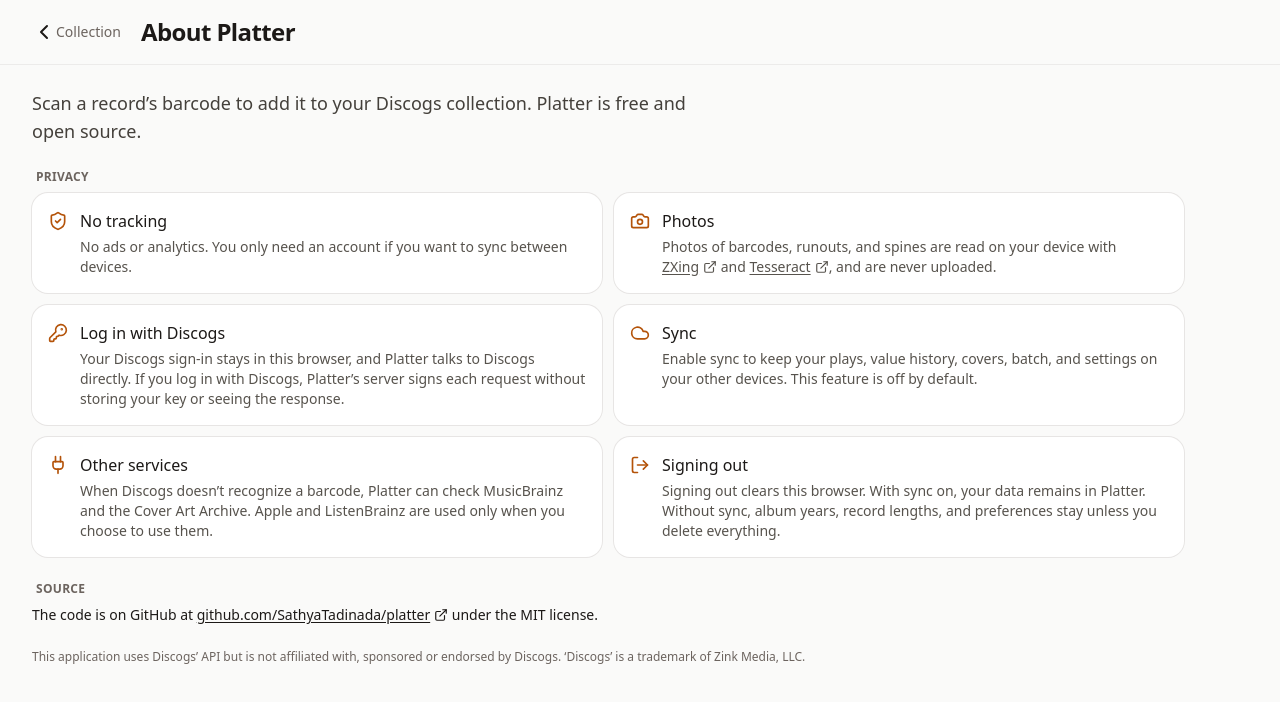
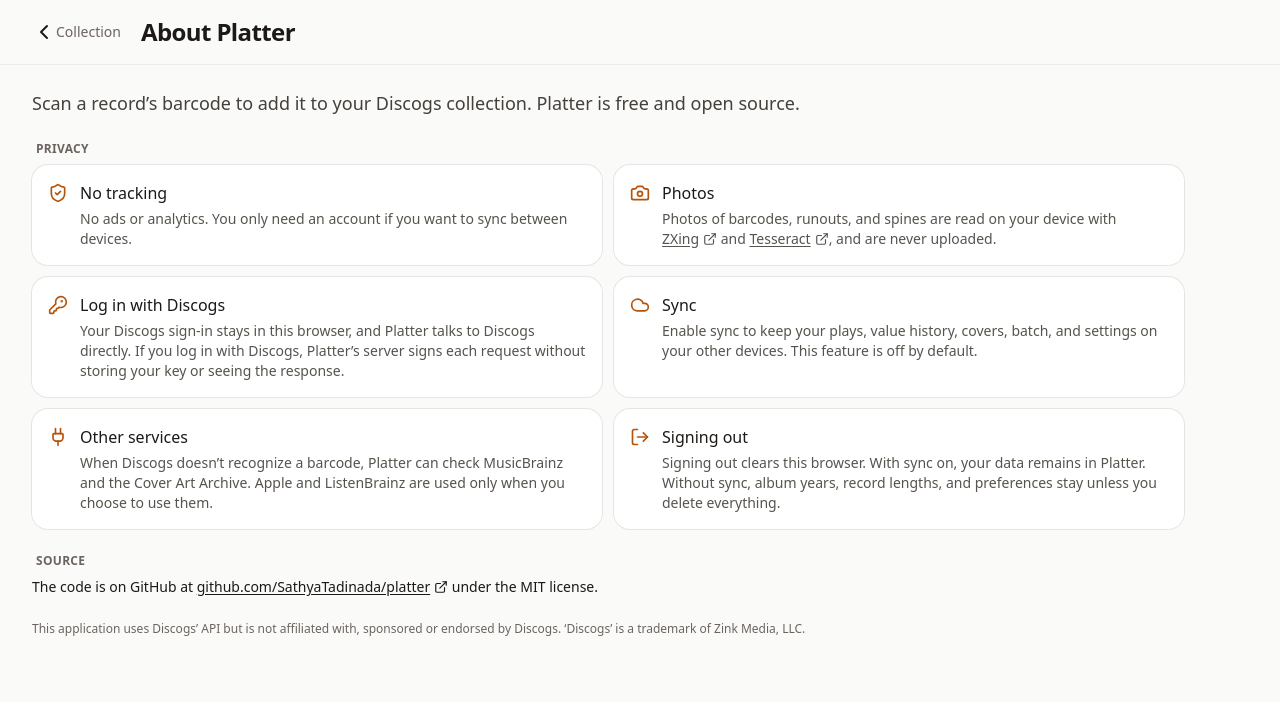
Before and after one commit to SathyaTadinada/platter, a React (Vite) app: page /about in a window 1280 px wide. Shown: the top 702 px of the page. Built offline with nearby package versions, Linux system fonts and the light colour scheme.

Commit message:
Let the About intro run the full width

```diff
--- a/src/screens/About.tsx
+++ b/src/screens/About.tsx
@@ -48,7 +48,7 @@ export function About() {
   return (
     <Screen title="About Platter" back={session ? '/settings' : '/'} width="wide">
       <Section>
-        <p className="max-w-2xl text-lg text-stone-700 dark:text-stone-300">
+        <p className="text-lg text-stone-700 dark:text-stone-300">
           Scan a record’s barcode to add it to your Discogs collection. Platter is free and open source.
         </p>
       </Section>
```
